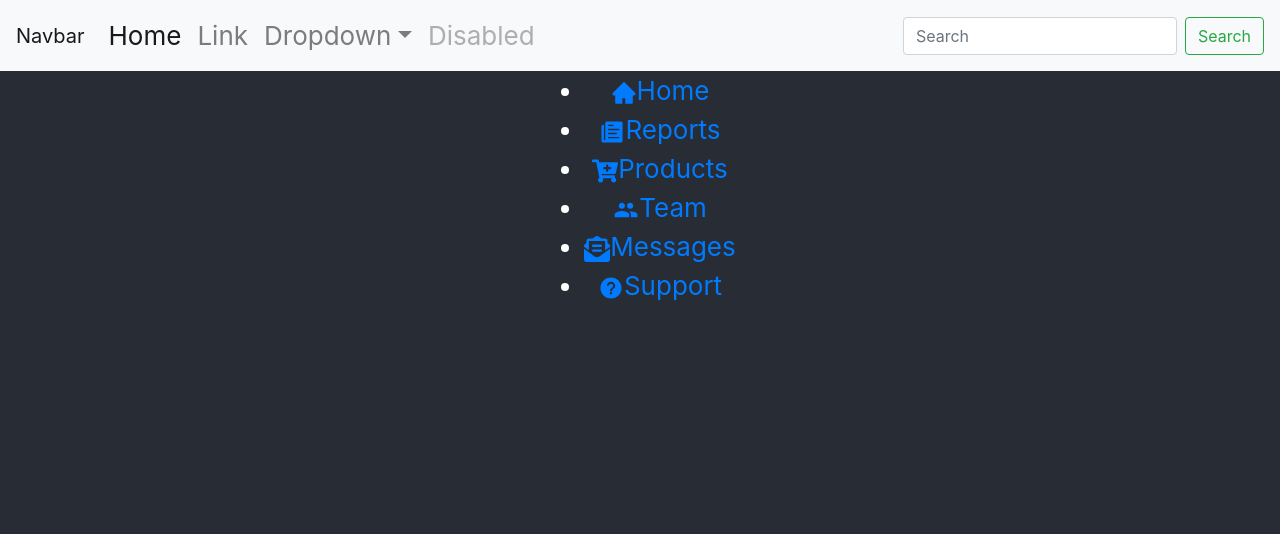
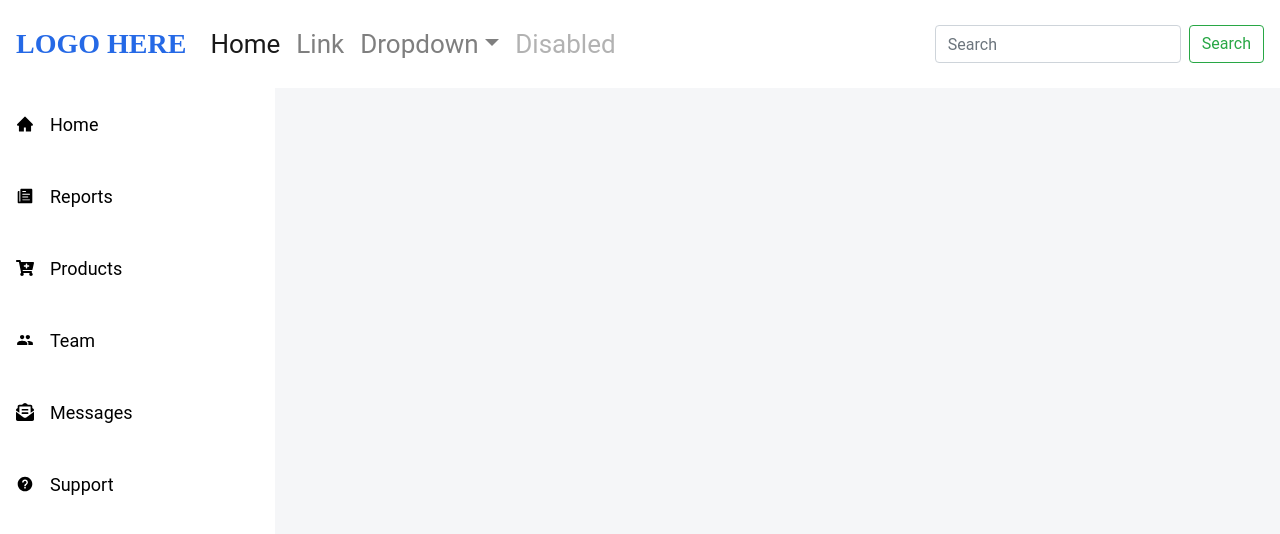
Before and after one commit to vinaybaswa/edkent-fe-1, a React (Create React App) app: page / in a window 1280 px wide. Shown: the top 534 px of the page. Built offline with nearby package versions, Linux system fonts and the light colour scheme.

Commit message:
sidebar styling

```diff
--- a/src/App.scss
+++ b/src/App.scss
@@ -1,4 +1,8 @@
 @import "~bootstrap/scss/bootstrap";
+
+* {
+  font-family: Roboto, Arial, Helvetica, sans-serif;
+}
 
 .App {
   text-align: center;
@@ -16,7 +20,7 @@
 }
 
 .App-header {
-  background-color: #282c34;
+  background-color: #F5F6F8;
   min-height: 100vh;
   display: flex;
   flex-direction: column;
--- a/src/components/Navbar.js
+++ b/src/components/Navbar.js
@@ -3,8 +3,8 @@ import './Navbar.scss'
 
 export default function Navbar() {
   return (
-    <nav class="navbar navbar-expand-lg navbar-light bg-light">
-      <a class="navbar-brand" href="/#">Navbar</a>
+    <nav class="navbar navbar-expand-lg navbar-light">
+      <a class="navbar-brand" href="/#">LOGO HERE</a>
       <button class="navbar-toggler" type="button" data-toggle="collapse" data-target="/#navbarSupportedContent" aria-controls="navbarSupportedContent" aria-expanded="false" aria-label="Toggle navigation">
         <span class="navbar-toggler-icon"></span>
       </button>
--- a/src/components/Navbar.scss
+++ b/src/components/Navbar.scss
@@ -1,3 +1,12 @@
 .navbar{
+  background-color: #FFFFFF;
   width: 100%;
+  height: 88px;
+
+  .navbar-brand {
+    color: #2569e6;
+    font-size: 28px;
+    font-family: Roboto-Bold;
+    font-weight: 700;
+  }
 }
--- a/src/components/Sidebar.js
+++ b/src/components/Sidebar.js
@@ -24,7 +24,7 @@ class Sidebar extends React.Component {
           {SidebarData.map((item, index) => {
             return (
               <li key={index}
-                className={index === this.state.buttonSelected ? 'nav-text-selected' : item.cName}
+                className={index === this.state.buttonSelected ? 'selected' : item.cName}
                 onClick={this.handleClick(index)}
               >
                 <Link to={item.path}>
--- a/src/components/Sidebar.scss
+++ b/src/components/Sidebar.scss
@@ -0,0 +1,75 @@
+.nav-menu {
+  background-color: #FFFFFF;
+  width: 275px;
+  height: 100vh;
+  display: flex;
+  justify-content: center;
+  position: fixed;
+  top: 88px;
+  left: 0;
+
+  .nav-menu-items {
+    width: 100%;
+    padding: 0;
+
+    :hover {
+      background-color: #1a83ff;
+    }
+
+    .nav-text {
+      display: flex;
+      justify-content: flex-start;
+      align-items: center;
+      list-style: none;
+      height: 72px;
+
+      :hover {
+        color: #FFFFFF;
+      }
+
+      a {
+        text-decoration: none;
+        color: #000000;
+        font-size: 18px;
+        width: 100%;
+        height: 100%;
+        display: flex;
+        align-items: center;
+        padding: 0 16px;
+        border-radius: 4px;
+
+        span {
+          margin-left: 16px;
+        }
+      }
+    }
+  }
+
+  .selected{
+    background-color: #E6F2FF;;
+    border-right: solid;
+    border-color: #2569E6;
+    display: flex;
+    justify-content: flex-start;
+    align-items: center;
+    list-style: none;
+    height: 72px;
+
+
+    a {
+      text-decoration: none;
+      color: #000000;
+      font-size: 18px;
+      width: 100%;
+      height: 100%;
+      display: flex;
+      align-items: center;
+      padding: 0 16px;
+      border-radius: 4px;
+
+      span {
+        margin-left: 16px;
+      }
+    }
+  }
+}
```
